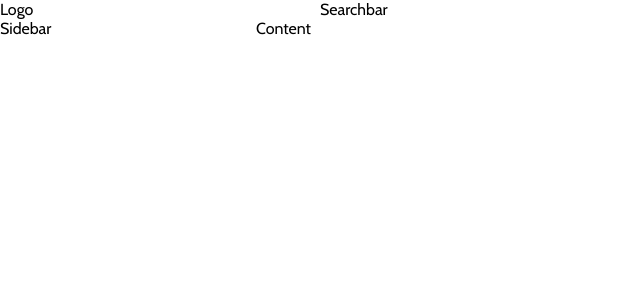
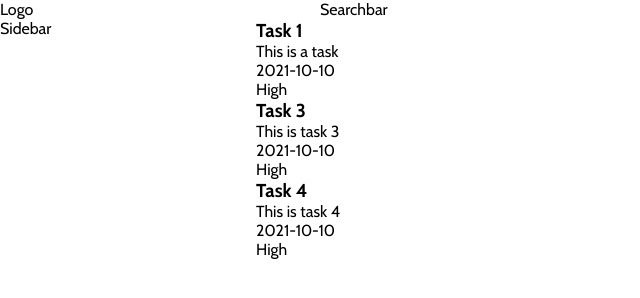
Before and after one commit to BigFatDuck1/todo-list-js, a website built with webpack: page src/index.html in a window 1280 px wide. Shown: the whole page, without its empty margins (0-640 px from the left). Built offline with nearby package versions, Linux system fonts and the light colour scheme.

Commit message:
Appends each task from array onto DOM

```diff
--- /dev/null
+++ b/src/DOM/tasksPanel.js
@@ -0,0 +1,51 @@
+
+function displayTasks(task_array) {
+
+    let task_div_array = [];
+
+    task_array.forEach((task) => {
+
+        //Create a div for each task
+        let task_div = document.createElement('div');
+        task_div.classList.add('task_container');
+
+        //Fill in details
+        let task_name = document.createElement('h3');
+        task_name.classList.add('name');
+        task_name.textContent = task.name;
+
+        let task_description = document.createElement('p');
+        task_description.classList.add('description');
+        task_description.textContent = task.description;
+
+        let task_date = document.createElement('p');
+        task_date.classList.add('date');
+        task_date.textContent = task.date;
+
+        let task_priority = document.createElement('p');
+        task_priority.classList.add('priority');
+        task_priority.textContent = task.priority;
+
+        let task_tags = document.createElement('p');
+        task_tags.classList.add('tags');
+        task.tags.forEach((tag) => {
+            task_tags.textContent += tag + " ";
+        })
+
+        //Append all details into the div
+        let task_info = [task_name, task_description, task_date, task_priority, task_tags];
+        task_info.forEach((element) => {
+            task_div.appendChild(element);
+        })
+
+        //Append div into array
+        task_div_array.push(task_div);
+
+    })
+
+    return task_div_array;
+
+}
+
+
+export { displayTasks };
--- a/src/components/task.js
+++ b/src/components/task.js
@@ -2,6 +2,10 @@
 class TaskHandler {
     constructor() {
         this.tasks = [];
+    }
+
+    returnTaskArray() {
+        return this.tasks;
     }
 
     addTask(task) {
@@ -18,8 +22,12 @@ class TaskHandler {
         })
     }
 
-    removeTask(id) {
+    removeTaskById(id) {
         this.tasks.splice(id, 1);
+    }
+
+    removeTask(task) {
+        this.tasks.splice(this.tasks.indexOf(task), 1);
     }
 }
 
@@ -29,11 +37,11 @@ class Task {
         this.description = description;
         this.date = date;
         this.priority = priority;
-        this.id;
+        this.tags = [];
     }
 
-    setId(id) {
-        this.id = id; //Set this when creating a new Task
+    setCategory(tag) {
+        this.tags.push(tag);
     }
 }
 
--- a/src/index.html
+++ b/src/index.html
@@ -25,7 +25,7 @@
                 Sidebar
             </div>
             <div class="content">
-                Content
+                <!-- Where the tasks will go -->
             </div>
         </div>
     </div>
--- a/src/index.js
+++ b/src/index.js
@@ -1,2 +1,32 @@
+import './styles.css';
 
-import './styles.css';
+import { TaskHandler, Task } from './components/task.js';
+import * as tasksPanel from './DOM/tasksPanel.js';
+
+const Task1 = new Task("Task 1", "This is a task", "2021-10-10", "High");
+const Task2 = new Task("Task 2", "This is task 2", "2023-9-12", "High");
+const Task3 = new Task("Task 3", "This is task 3", "2021-10-10", "High");
+const Task4 = new Task("Task 4", "This is task 4", "2021-10-10", "High");
+
+const allTasks = new TaskHandler();
+
+allTasks.addTask(Task1);
+allTasks.addTask(Task2);
+allTasks.addTask(Task3);
+allTasks.addTask(Task4);
+
+console.log(allTasks);
+
+allTasks.removeTask(Task2);
+
+
+
+console.log(allTasks);
+
+//DOM
+let task_list = tasksPanel.displayTasks(allTasks.tasks);
+console.log(task_list);
+task_list.forEach((task) => {
+    document.querySelector(".content").appendChild(task);
+})
+// document.querySelector(".content").appendChild(task_list);
```
Also changed, not shown: dist/index.html, dist/main.js.
